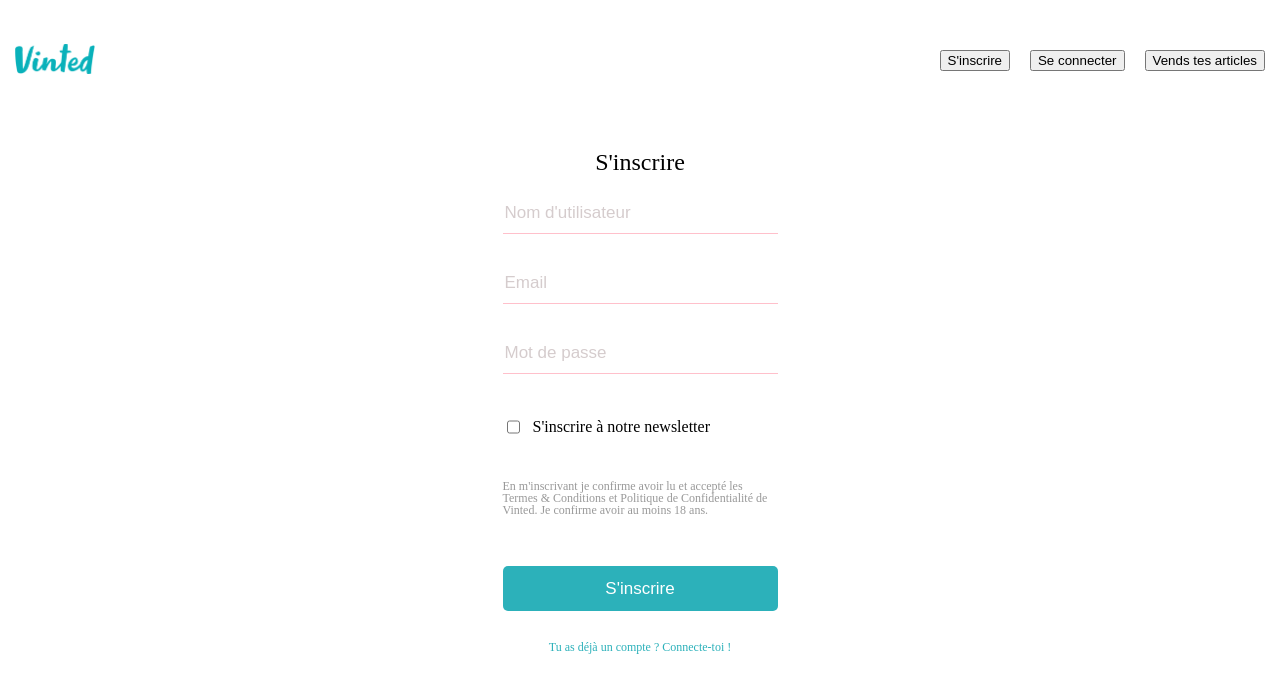
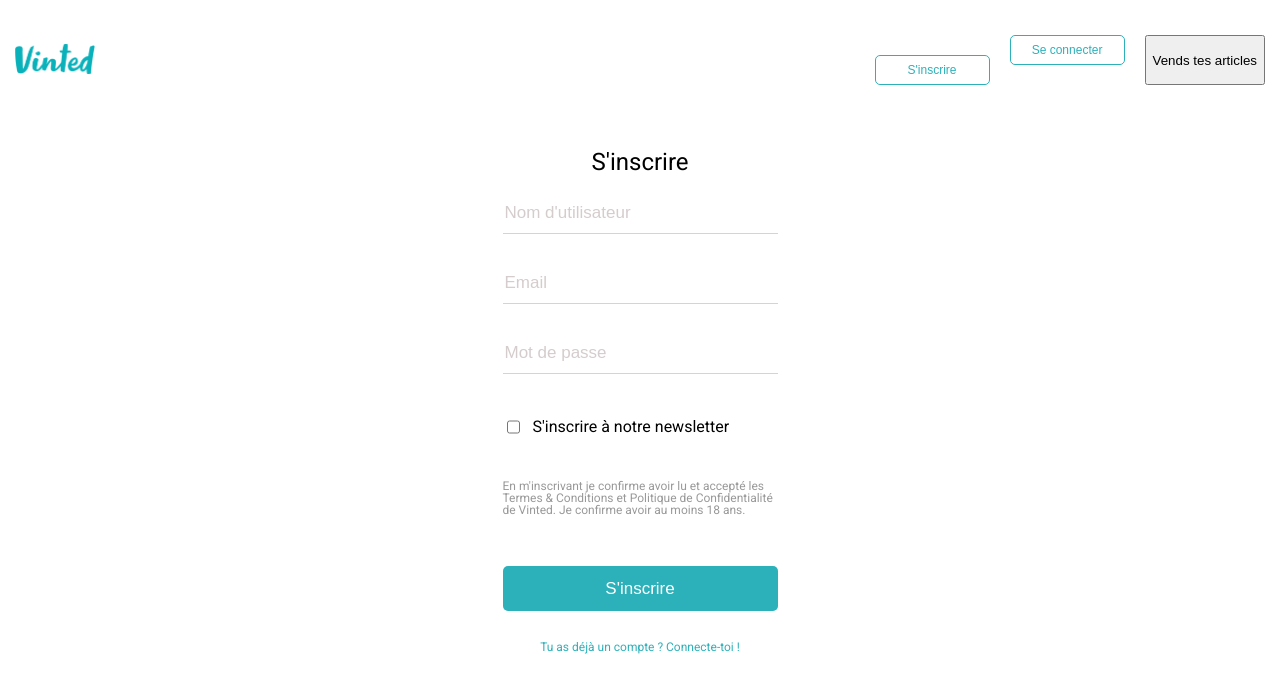
Before and after one commit to Pomelodies/vinted-app, a React (Vite) app: page /signup in a window 1280 px wide. Shown: the top 692 px of the page. Built offline with nearby package versions, Linux system fonts and the light colour scheme.

Commit message:
minor edits

```diff
--- a/src/App.css
+++ b/src/App.css
@@ -1,3 +1,4 @@
+@import url("https://fonts.googleapis.com/css2?family=Inter:ital,opsz,wght@0,14..32,100..900;1,14..32,100..900&family=Kanit:ital,wght@0,100;0,200;0,300;0,400;0,500;0,600;0,700;0,800;0,900;1,100;1,200;1,300;1,400;1,500;1,600;1,700;1,800;1,900&family=Montserrat:ital,wght@0,100..900;1,100..900&family=Raleway:ital,wght@0,100..900;1,100..900&family=Roboto:ital,wght@0,100..900;1,100..900&display=swap");
 /* ------------------------------------------------------------------------------------------------------------------
 ------------------------------------------------------------------------------------------------------------------
 ------------------------------------------------------------------------------------------------------------------
@@ -5,8 +6,12 @@
 ------------------------------------------------------------------------------------------------------------------
 ------------------------------------------------------------------------------------------------------------------
 ------------------------------------------------------------------------------------------------------------------ */
+body {
+  font-family: "Roboto", sans-serif;
+}
+
 .container {
-  width: 1280px;
+  max-width: 1280px;
   margin: 0 auto;
   display: flex;
   justify-content: space-between;
@@ -35,6 +40,17 @@ header img {
 .buttons {
   display: flex;
   gap: 20px;
+}
+
+.buttons .sinscrire,
+.buttons .seconnecter {
+  border: 1px solid #2cb1ba;
+  background-color: white;
+  color: #2cb1ba;
+  height: 30px;
+  width: 115px;
+  font-size: 12px;
+  border-radius: 5px;
 }
 
 /* ------------------------------------------------------------------------------------------------------------------
@@ -71,8 +87,18 @@ header img {
 }
 
 h1 {
-  font-size: 30px;
-  font-weight: bold;
+  font-size: 35px;
+  width: 350px;
+}
+
+.start-to-sell {
+  color: white;
+  background-color: #2cb1ba;
+  border: none;
+  border-radius: 5px;
+  height: 45px;
+  font-size: 17px;
+  margin-top: 20px;
 }
 
 /* ------------------------------------------------------------------------------------------------------------------
@@ -84,7 +110,7 @@ h1 {
 ------------------------------------------------------------------------------------------------------------------ */
 
 .container-main-home {
-  width: 1280px;
+  max-width: 1280px;
   margin: 0 auto;
   display: flex;
   flex-wrap: wrap;
@@ -114,6 +140,7 @@ h1 {
   display: flex;
   flex-direction: column;
   gap: 10px;
+  margin-top: 10px;
 }
 
 .container-main-home .product-details {
@@ -121,12 +148,15 @@ h1 {
 }
 
 .offer {
-  width: 235px;
-  padding: 0 6px 16px;
+  width: calc((100% - 40px) / 5);
 }
 
 .price {
   color: black;
+}
+
+.link-to-offer {
+  text-decoration: none;
 }
 
 /* ------------------------------------------------------------------------------------------------------------------
--- a/src/App.jsx
+++ b/src/App.jsx
@@ -1,4 +1,5 @@
 import "./App.css";
+import { useState } from "react";
 
 // import de react-router
 import { BrowserRouter as Router, Routes, Route } from "react-router-dom";
@@ -9,14 +10,20 @@ import Signup from "./pages/Signup";
 import Login from "./pages/Login";
 
 function App() {
+  const [isUserAuthenticated, setIsUserAuthenticated] = useState(null);
+
   return (
     <>
       <Router>
-        <Header />
+        <Header setIsUserAuthenticated={setIsUserAuthenticated} />
         <Routes>
           <Route path="/" element={<Home />} />
           <Route path="/offers/:id" element={<Offer />} />
-          <Route path="/signup" element={<Signup />} />
+          <Route
+            path="/signup"
+            element={<Signup />}
+            isUserAuthenticated={isUserAuthenticated}
+          />
           <Route path="/login" element={<Login />} />
         </Routes>
       </Router>
--- a/src/components/Header.jsx
+++ b/src/components/Header.jsx
@@ -4,7 +4,6 @@ import Cookies from "js-cookie";
 // import { useState } from "react";
 
 const Header = () => {
-  // const [userLogged, setUserLogged] = useState(false);
   return (
     <header>
       <div className="container">
@@ -16,9 +15,9 @@ const Header = () => {
         {Cookies.get("userToken") ? (
           <div className="userVerified">
             <button
-              onClick={() => {
+              onClick={(setIsUserAuthenticated) => {
                 Cookies.remove("userToken");
-                // setUserLogged(false);
+                setUserIsAuthenticated(null);
               }}
             >
               Se déconnecter
@@ -28,10 +27,10 @@ const Header = () => {
         ) : (
           <div className="buttons">
             <Link to="/signup">
-              <button>S'inscrire</button>
+              <button className="sinscrire">S'inscrire</button>
             </Link>
             <Link to="/login">
-              <button>Se connecter</button>
+              <button className="seconnecter">Se connecter</button>
             </Link>
 
             <button>Vends tes articles</button>
--- a/src/pages/Home.jsx
+++ b/src/pages/Home.jsx
@@ -30,7 +30,7 @@ const Home = () => {
         <div className="container">
           <aside className="ready-to-sort">
             <h1>Prêts à faire du tri dans vos placards ?</h1>
-            <button>Commencer à vendre</button>
+            <button className="start-to-sell">Commencer à vendre</button>
           </aside>
         </div>
       </div>
@@ -44,6 +44,7 @@ const Home = () => {
                 <img src={element.owner.account.avatar.secure_url} />
                 <p>{element.owner.account.username}</p>
               </div>
+              <Link className="link-to-offer" to={`/offers/${element._id}`}>
                 <img
                   src={element.product_pictures[0].secure_url}
                   alt="clothes to be sold"
@@ -62,6 +63,7 @@ const Home = () => {
                     );
                   })}
                 </div>
+              </Link>
             </article>
           );
         })}
--- a/src/pages/Offer.jsx
+++ b/src/pages/Offer.jsx
@@ -47,7 +47,6 @@ const Offer = () => {
               })}
             </div>
           </div>
-
           <div></div>
         </aside>
       </div>
```
Lines whose indentation alone changed are shown as unchanged.
